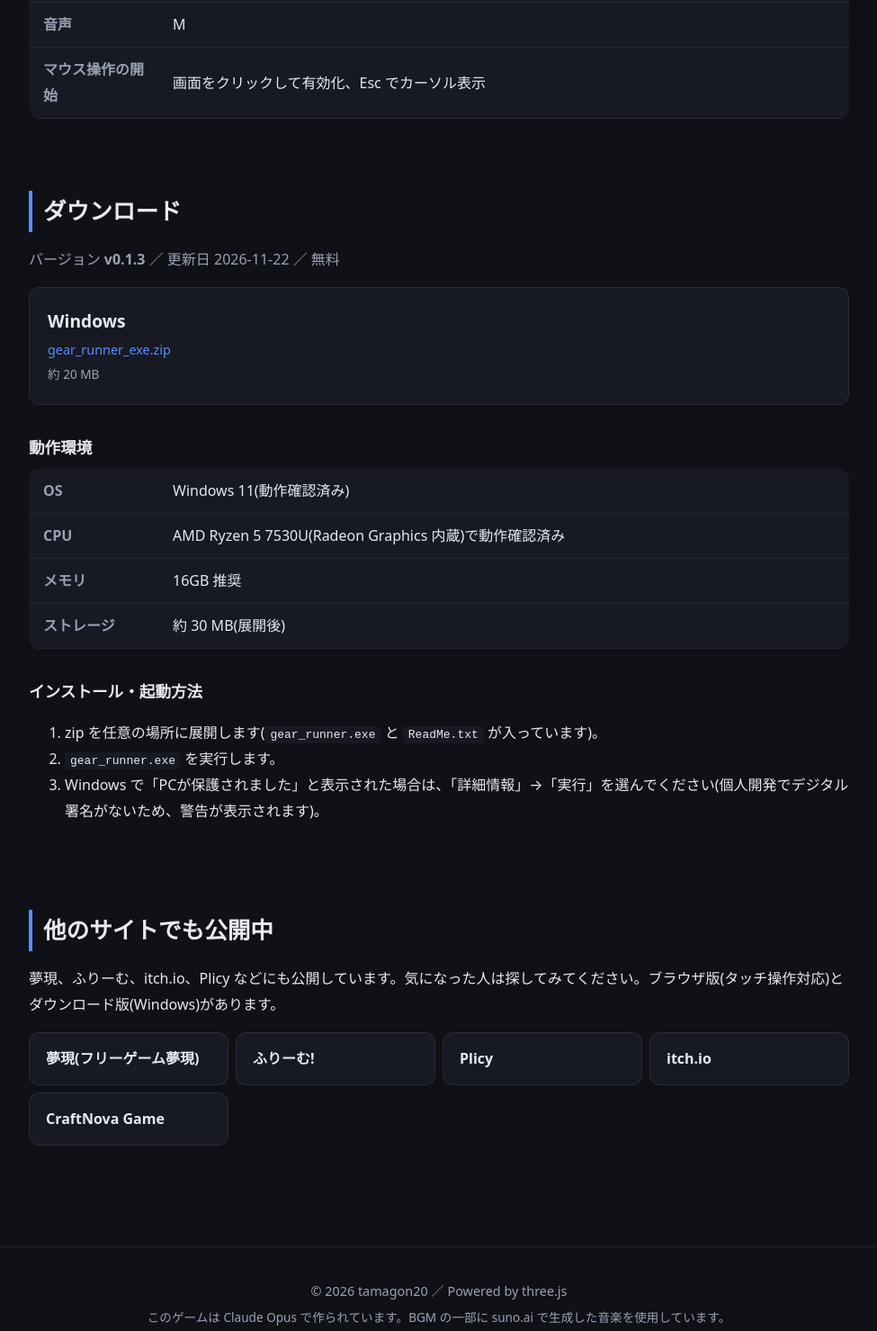
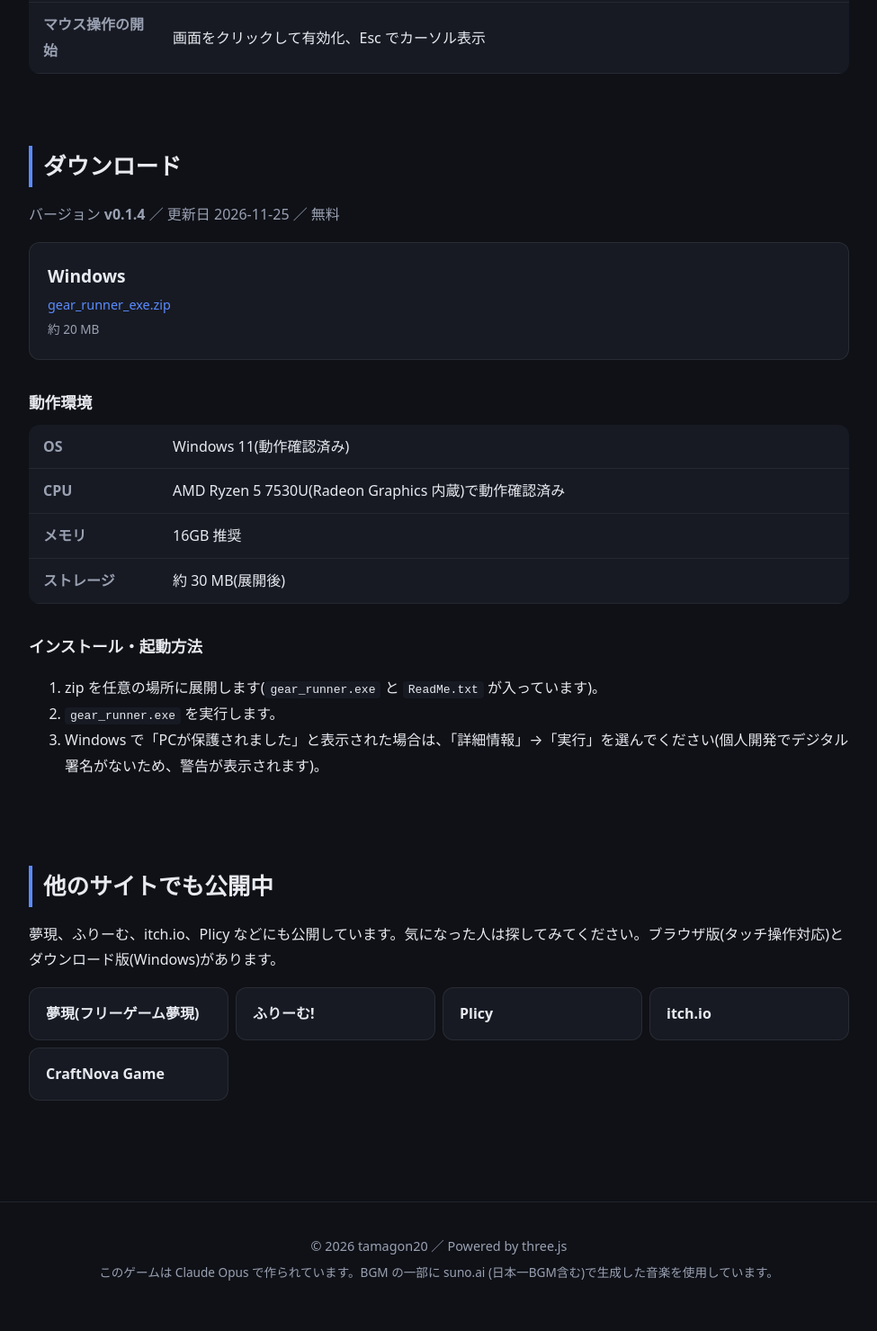
Before and after one commit to tamagon20/gear-runner, a plain HTML site: page index.html in a window 1280 px wide. Shown: the part 2886-4365 px from the top of the page at 90% size, without its empty margins (152-1127 px from the left). Drawn offline with Linux system fonts and the light colour scheme.

Commit message:
Update index.html

```diff
--- a/index.html
+++ b/index.html
@@ -98,7 +98,6 @@
         <tr><th>視点移動</th><td>マウス移動、または Q / E キー(カメラ回転)</td></tr>
         <tr><th>ビームサーベル</th><td>F(敵の弾もはじく)</td></tr>
         <tr><th>ポーズ</th><td>P(ポーズ中に R でステージセレクトへ)</td></tr>
-        <tr><th>音声</th><td>M</td></tr>
         <tr><th>マウス操作の開始</th><td>画面をクリックして有効化、Esc でカーソル表示</td></tr>
       </table>
     </section>
@@ -106,7 +105,7 @@
     <!-- ダウンロード -->
     <section id="download" class="section">
       <h2>ダウンロード</h2>
-      <p class="muted">バージョン <strong>v0.1.3</strong> ／ 更新日 2026-11-22 ／ 無料</p>
+      <p class="muted">バージョン <strong>v0.1.4</strong> ／ 更新日 2026-11-25 ／ 無料</p>
 
       <div class="downloads">
         <a class="dl-card" href="https://github.com/tamagon20/gear-runner/releases/latest/download/gear_runner_exe.zip">
@@ -149,7 +148,7 @@
 
   <footer class="site-footer">
     <p>&copy; 2026 tamagon20 ／ Powered by three.js</p>
-    <p class="small">このゲームは Claude Opus で作られています。BGM の一部に suno.ai で生成した音楽を使用しています。</p>
+    <p class="small">このゲームは Claude Opus で作られています。BGM の一部に suno.ai (日本一BGM含む)で生成した音楽を使用しています。</p>
   </footer>
 
   <!-- 画像拡大表示 -->
```
